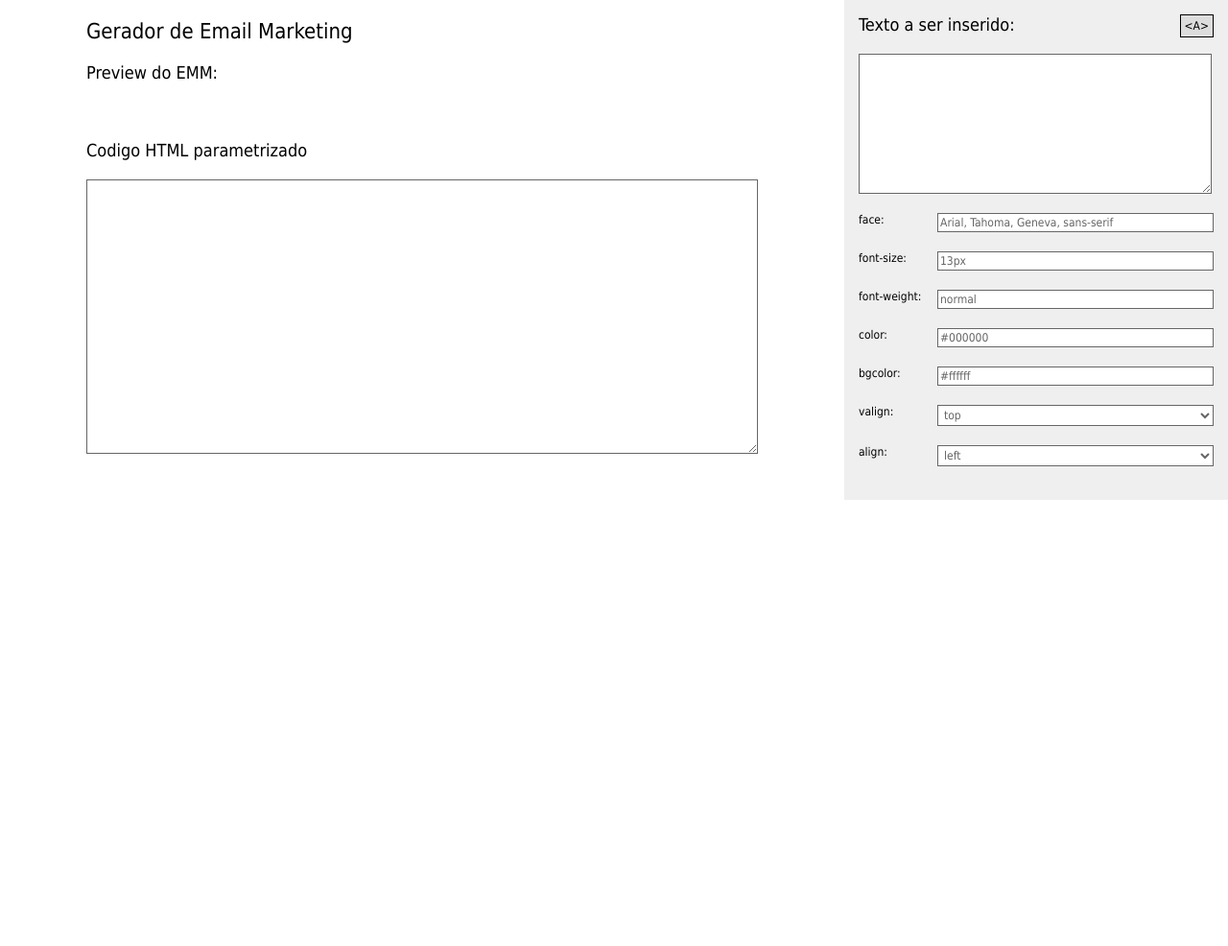
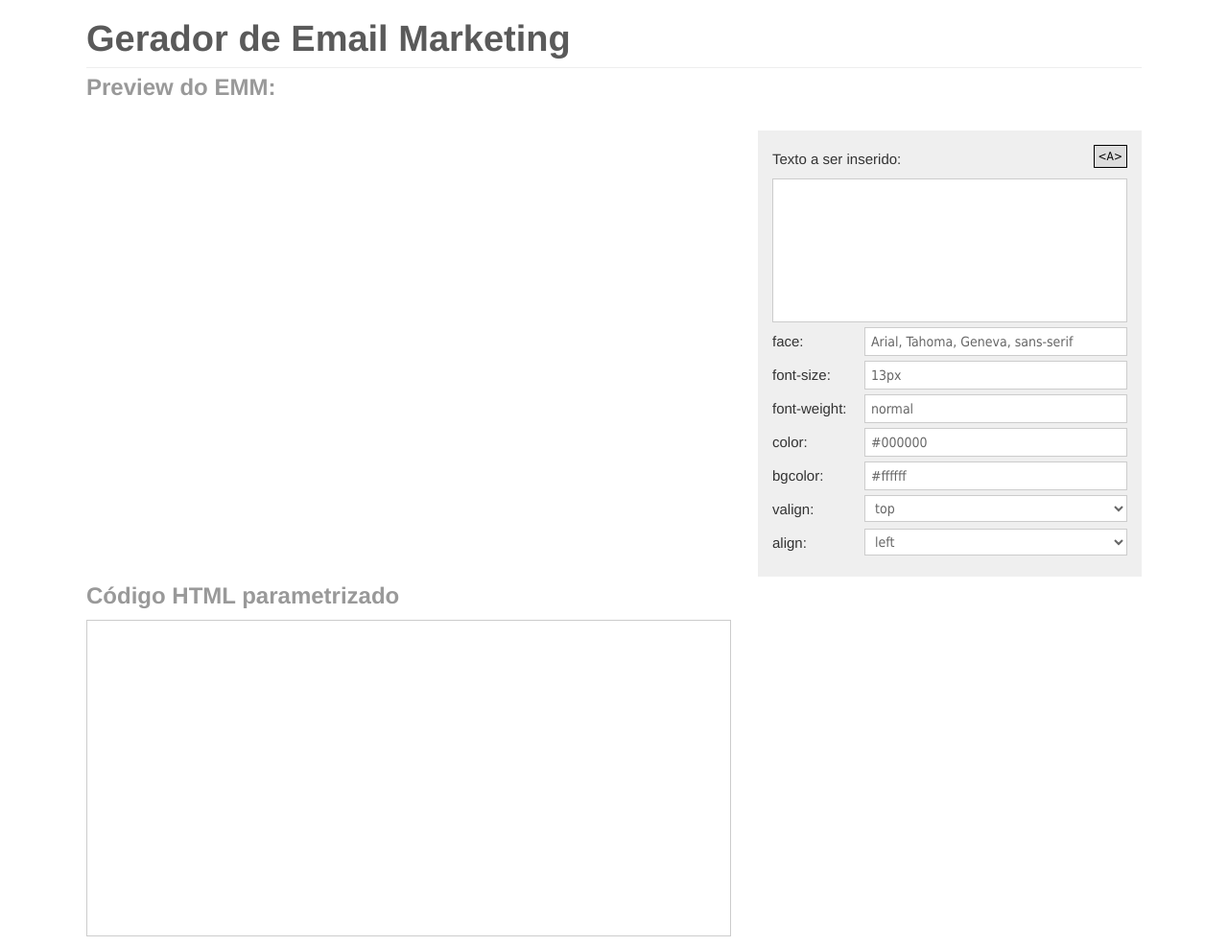
Before and after one commit to wbruno/gerador-emmkt, a PHP site: page /gerador.php in a window 1280 px wide. Shown: the whole page at 96% size. Before the commit the page ends 521 px from the top, so only its background shows below. Run offline with PHP 8.4, Linux system fonts and the light colour scheme; data that the repository does not hold is empty; some libraries are stand-ins or nearby versions.

Commit message:
Refatored HTML/CSS/JS

```diff
--- a/css/style.css
+++ b/css/style.css
@@ -1,45 +1,235 @@
-/* Reset CSS */
-* { margin: 0; padding: 0; border: none; list-style: none; }
+/**
+* @section Reset styles
+* These styles reset the default style sheet that comes with the user agent.
+*/
+html {
+  overflow-y: scroll;
+  min-height: 100%
+}
 
-body { font: 12px Tahoma, Verdana, sans-serif; }
-.home #main { width: 600px;}
-#main { margin-top: 20px; width: 1100px; position: relative; }
+body, h1, h2, h3, h4, h5, h6, p, ul, ol, dl, dd, fieldset, blockquote, pre, textarea {
+  margin: 0
+}
 
-h1 { margin-bottom: 20px; font-size: 22px; font-weight: normal;  }
-h2 { font-weight: normal; margin-bottom: 20px; }
+ul, ol, fieldset, legend {
+  padding: 0
+}
 
-label { display: block; margin-bottom: 20px; }
-label span { display: block; }
+fieldset {
+  border: none
+}
 
-.fleft { float: left; }
-.fright { float: right; }
+input[type=button], input[type=submit], button {
+  cursor: pointer
+}
 
-.clear { clear: both; }
-.content { margin: 0 auto; }
+input[type="submit"]::-moz-focus-inner, input[type="button"]::-moz-focus-inner {
+  border: 0
+}
 
-.out { width: 700px; }
-input, textarea, select { border: 1px solid #666; background: #fff; padding: 2px; font: 12px Tahoma, sans-serif; color: #666; width: 368px; }
-.submit input { width: 100px; }
+input[type="submit"] {
+  -webkit-appearance: none
+}
 
-#format { width: 370px; background: #efefef; padding: 15px; position: fixed; top: 0; right: 0; }
+textarea {
+  overflow: auto;
+  resize: none;
+  vertical-align: bottom
+}
 
-#format label { display: table; width: 100%; }
-#format input.fright,
-#format select.fright{
-	width: 288px;
+a {
+  text-decoration: none
 }
-.format-title { width: 200px; }
-.format-tag {
-	border: 1px solid #000;
-	background: #ddd;
-	padding: 4px;
-	cursor: pointer;
+
+/**
+* Clearfix
+*/
+.cf:before, .cf:after {
+  content: " ";
+  display: table
 }
-/* editar */
 
-#preview { margin-bottom: 40px; width: 700px; }
+.cf:after {
+  clear: both
+}
+
+/**
+* @section HTML5 Elements
+* Set display:block for HTML5 block elements
+*/
+article, aside, details, figcaption, figure, footer, header, hgroup, menu, nav, section {
+  display: block
+}
+
+/**
+* @section Default
+* Deafult Styles here
+*/
+body {
+	font: 12px Tahoma, Verdana, sans-serif
+}
+
+.fleft {
+	float: left;
+}
+
+.fright {
+	float: right;
+}
+
+/**
+* @section Header
+* Header Styles here
+*/
+header {
+	margin-bottom: 20px
+}
+
+h1, h2 {
+	font-family: "Helvetica Neue", Helvetica, Arial, sans-serif;
+	color: #5A5A5A;
+	line-height: 40px;
+}
+
+h1 {
+	border-bottom: 1px solid #EEE;
+	font-size: 38px;
+	padding-bottom: 10px
+}
+
+h2 {
+	color: #999;
+	font-size: 24px;
+	padding-bottom: 5px
+}
+
+/**
+* @section Form
+* Custom Form Styles here
+*/
+label {
+	color: #333;
+	display: block;
+	margin-bottom: 5px;
+	font: 15px "Helvetica Neue", Helvetica, Arial, sans-serif;
+}
+
+input[type='text'] {
+	height: 20px;
+	line-height: 20px
+}
+
+input[type='text'], textarea, select {
+	border: 1px solid #CCC;
+	background: #fff;
+	padding: 4px 6px;
+	color: #666;
+	font: 14px Tahoma, sans-serif;
+}
+
+input[type='submit']{
+    background-image: linear-gradient(to bottom, #0088CC, #0044CC);
+    background-repeat: repeat-x;
+    border-color: rgba(0, 0, 0, 0.1) rgba(0, 0, 0, 0.1) rgba(0, 0, 0, 0.25);
+    color: #FFFFFF;
+    text-shadow: 0 -1px 0 rgba(0, 0, 0, 0.25);
+    border-image: none;
+    border-radius: 4px 4px 4px 4px;
+    border-style: solid;
+    border-width: 1px;
+    box-shadow: 0 1px 0 rgba(255, 255, 255, 0.2) inset, 0 1px 2px rgba(0, 0, 0, 0.05);
+    display: inline-block;
+    font-size: 14px;
+    line-height: 20px;
+    margin-bottom: 0;
+    padding: 4px 12px;
+    text-align: center;
+    vertical-align: middle;
+}
+
+.home input[type='text'], .home textarea {
+	width: 686px;
+}
+
+.out {
+	width: 658px
+}
+
+/**
+* @section Main
+* Custom Styles here
+*/
+.content {
+	margin: 0 auto;
+}
+
+#main {
+	margin-top: 20px;
+	position: relative;
+	width: 1100px
+}
+
+.home #main {
+	width: 700px
+}
+
+.home p {
+	margin-bottom: 10px;
+}
+
+#preview {
+	width: 670px
+}
+
 #preview td:hover,
 #preview td.is-selected {
-	outline:  2px solid #006acc;
+	outline: 2px solid #006acc;
 }
-#output { width: 600px; }
+
+#format {
+	background-color: #EFEFEF;
+	padding: 15px;
+	width: 370px
+}
+
+#format.fixed {
+	position: fixed
+}
+
+#format .format-tag {
+	background: none repeat scroll 0 0 #DDDDDD;
+    border: 1px solid #000000;
+    cursor: pointer;
+    padding: 4px;
+}
+
+#format .first {
+	margin-bottom: 5px
+}
+
+#format label {
+	line-height: 30px
+}
+
+#format input[type='text']{
+	width: 260px
+}
+
+#format select {
+	height: 28px;
+	width: 274px
+}
+
+#format textarea {
+	font-size: 12px;
+	width: 356px
+}
+
+/**
+* @section Footer
+* Footer Styles here
+*/
+footer {
+	clear: both;
+	margin-bottom: 10px
+}
--- a/gerador.php
+++ b/gerador.php
@@ -1,184 +1,76 @@
-<?php
-	/**
-	 * @file gerador_emm.php
-	 * @author William Moraes - Ft Site
-	 */
-
-	ini_set('display_errors', true);
-	error_reporting(E_ALL);
-
-	date_default_timezone_set('America/Sao_Paulo');
-
-	header('Content-Type: text/html; charset=utf-8');
-?>
-<html>
+<!DOCTYPE html>
+<html lang="pt-br">
 <head>
 	<title>Gerador de Email Marketing</title>
-	<link rel="stylesheet" type="text/css" href="css/style.css">
-	<script type="text/javascript" src="http://ajax.googleapis.com/ajax/libs/jquery/1.7.2/jquery.min.js"></script>
+	<meta http-equiv="Content-Type" content="text/html; charset=UTF-8">
+	<link rel="stylesheet" type="text/css" href="css/style.css" />
+	<script type="text/javascript" src="//ajax.googleapis.com/ajax/libs/jquery/2.0.0/jquery.min.js"></script>
 	<script type="text/javascript" src="javascript/all.js"></script>
 </head>
 <body>
-	<div id="main" class="content">
+	<aside id="main" class="content">
+		<header>
+			<h1>Gerador de Email Marketing</h1>
+			<h2>Preview do EMM:</h2>
+			<?php include "processa.php"; ?>
+		</header>
 
-		<h1>Gerador de Email Marketing</h1>
-<?php
-	$voltar = '<a href="javascript:history.back(-1)">voltar</a>';
-	if( $_SERVER['REQUEST_METHOD']=='POST' )
-	{
+		<aside id="preview" class="fleft"><?php echo $out; ?></aside>
 
-		if( !empty( $_FILES['arquivo']['name'] ) )
-		{
-
-			$handle = fopen( $_FILES['arquivo']['tmp_name'], "r");
-			$file = '';
-			while (!feof($handle)) {
-				$file .= fread($handle, 8192);
-			}
-			fclose($handle);
-		}
-		else
-		{
-			$file = str_replace( '\"', '"', $_POST['emm'] );
-		}
-
-		$file = str_replace( array("\t","\r\n", "\n"), '', $file );
-
-
-
-		$pos_rowspan = stripos( $file, 'rowspan');
-		if( $pos_rowspan )
-		{
-			echo '<h2>Nao faca slices com <strong>rowspan</strong></h2>';
-
-			preg_match_all('/(<td( colspan=\"[0-9]+\")? rowspan=\"[0-9]+\"><img[^>]+><\/td>)/', $file, $pieces);
-
-
-			foreach( $pieces[0] AS $each ){
-				preg_match('/(<img[^>]+>)/', $each, $img);
-				preg_match('/src=\"([^"]+)"/', $img[0], $src);
-
-
-				$arr[] = '<li><p>rowspan encontrado na imagem: </p>
-					<p><strong>'.$src[0].'</strong></p>'.$img[0].'</li>';
-			}
-
-			echo '<ul>'.implode($arr).'</ul>';
-
-			echo '<br><br>'.$voltar;
-			exit();
-		}
-		else
-		{
-
-			$file = preg_replace(
-							array(
-							// Remove titulo
-							'@<title[^>]*?>.*?</title>@siu',),
-								array(
-							' ', ),$file
-					);
-					// Remove all remaining tags and comments and return.
-			$text = strip_tags( $file );
-
-
-			/* busca todas as TDs e imagens */
-			$pattern = '/<td( colspan="[0-9]*")?><img src="image(n)?s\/([-A-Za-z_0-9\.]+)" (width="[0-9]+" height="[0-9]+") alt=""><\/td>/';
-
-			/* devolve na TD, valign, a mesma largura e altura da imagem correspondente, e coloca align em cada imagem  */
-			$replacement = '<td${1} $4 valign="top" align="left"><img src="'.$_POST['path'].'image${2}s/${3}" $4 alt="" align="top" border="0"></td>';
-
-
-			$out = preg_replace( $pattern, $replacement, $file );
-
-
-			/* descobrindo a largura total da tabela */
-			$pattern = '/<table id="[\w]+" width="([0-9]+)"/';
-			preg_match( $pattern, $file, $matches );
-			$width_table = isset($matches[1]) ? $matches[1] : '700';
-
-
-			$out = str_replace(
-					'.jpg" width="'.$width_table.'"',
-					'.jpg" width="'.$width_table.'" style="display: block;"',
-					$out
-				 );
-
-
-
-			$out = str_replace(
-					Array( '</tr>', '<tr>', '</td>', '<html>', '<head>', '</title>', '</head>',
-						'<table', 'cellspacing="0">', 'marginheight="0">' ),
-					Array( "\t</tr>\n", "\t<tr>\n", "</td>\n", "<html>\n", "<head>\n", "</title>\n", "\n</head>\n",
-						"\n<table", "cellspacing=\"0\" align=\"center\">\n", "marginheight=\"0\">\n" ),
-					$out
-				);
-
-
-			$out = preg_replace( '/<td([^>]+)*>/', "\t\t".'<td${1}>', $out ); //<td width="64" height="75" valign="top">
-
-			echo $voltar;
-
-		}
-	}
-?>
-
-		<h2>Preview do EMM:</h2>
-		<div id="preview" class="fleft"><?php echo $out; ?></div>
-
-		<div id="format" class="fleft">
-			<h2 class="fleft format-title">Texto a ser inserido:</h2>
+		<aside id="format" class="fright natural">
+			<form>
+				<fieldset>
 					<span class="format-tag fright" id="tag-a">&lt;A&gt;</span>
-			<fieldset>
-				<label><textarea name="content" cols="40" rows="10"></textarea></label>
-				<label>
-					<span class="fleft">face:</span>
-					<input type="text" name="face" value="Arial, Tahoma, Geneva, sans-serif" class="fright" />
-				</label>
-				<label>
-					<span class="fleft">font-size:</span>
-					<input type="text" name="size" value="13px" class="fright" />
-				</label>
-				<label>
-					<span class="fleft">font-weight:</span>
-					<input type="text" name="weight" value="normal" class="fright" />
-				</label>
-				<label>
-					<span class="fleft">color:</span>
-					<input type="text" name="color" value="#000000" class="fright" />
-				</label>
-				<label>
-					<span class="fleft">bgcolor:</span>
-					 <input type="text" name="bgcolor" value="#ffffff" class="fright" />
-				</label>
-				<label>
-					<span class="fleft">valign:</span>
+					<p class="cf first">
+						<label for="content" class="fleft">Texto a ser inserido:</label>
+						<textarea name="content" id="content" cols="40" rows="10"></textarea>
+					</p>
+					<p class="cf">
+						<label for="face" class="fleft">face:</label>
+						<input type="text" name="face" id="face" value="Arial, Tahoma, Geneva, sans-serif" class="fright">
+					</p>
+					<p class="cf">
+						<label for="size" class="fleft">font-size:</label>
+						<input type="text" name="size" id="size" value="13px" class="fright">
+					</p>
+					<p class="cf">
+						<label for="weight" class="fleft">font-weight:</label>
+						<input type="text" name="weight" id="weight" value="normal" class="fright">
+					</p>
+					<p class="cf">
+						<label for="color" class="fleft">color:</label>
+						<input type="text" name="color" id="color" value="#000000" class="fright">
+					</p>
+					<p class="cf">
+						<label for="bgcolor" class="fleft">bgcolor:</label>
+						<input type="text" name="bgcolor" id="bgcolor" value="#ffffff" class="fright">
+					</p>
+					<p class="cf">
+						<label class="fleft">valign:</label>
 						<select class="fright" name="valign">
 							<option value="top">top</option>
 							<option value="middle">middle</option>
 							<option value="bottom">bottom</option>
 						</select>
-				</label>
-				<label>
-					<span class="fleft">align:</span>
+					</p>
+					<p class="cf">
+						<label class="fleft">align:</label>
 						<select class="fright" name="align">
 							<option value="left">left</option>
 							<option value="center">center</option>
 							<option value="right">right</option>
 						</select>
-				</label>
+					</p>
 				</fieldset>
-		</div><!-- format -->
+			</form>
+		</aside>
 
-		<div id="output" class="clear">
-			<h2>Codigo HTML parametrizado</h2>
-			<label>
+		<footer>
+			<aside class="output">
+				<h2>Código HTML parametrizado</h2>
 				<textarea cols="70" rows="20" name="out" class="out" readonly="readonly"><?php echo $out; ?></textarea>
-			</label>
-		</div><!-- #output -->
-
-
-
-	</div><!-- /main -->
+			</aside>
+		</footer>
+	</aside>
 </body>
 </html>
--- a/javascript/all.js
+++ b/javascript/all.js
@@ -11,7 +11,6 @@ jQuery(document).ready(function(){
 		$weight = jQuery("input[name='weight']"),
 		$color = jQuery("input[name='color']"),
 		$tagA = jQuery('#tag-a');
-
 
 	$preview.find('td').click(function(e){
 		e.stopPropagation();
@@ -34,19 +33,16 @@ jQuery(document).ready(function(){
 			$valign.val( $td.attr('valign') );
 			$align.val( $td.attr('align') );
 
-
-
 			var style = $font.attr('style');
 			if( style ) {
 				$size.val( style.replace(/font-size: ([0-9]+px)(.*)/, '$1') );
 				$weight.val( style.replace(/(.*)font-weight: ([a-z]+)/, '$2') );
 			}
 
-
 			$content.val( removeTag($td.html()) );
 		}
 
-		$preview.find('a').off('click').on('click',function(e){
+		$preview.find('a').on('click',function(e){
 			e.preventDefault();
 		});
 		removeSelected();
```
Also changed, not shown: index.php (+27 -31 lines), processa.php (added, +100 -0 lines). Lines whose indentation alone changed are shown as unchanged.
